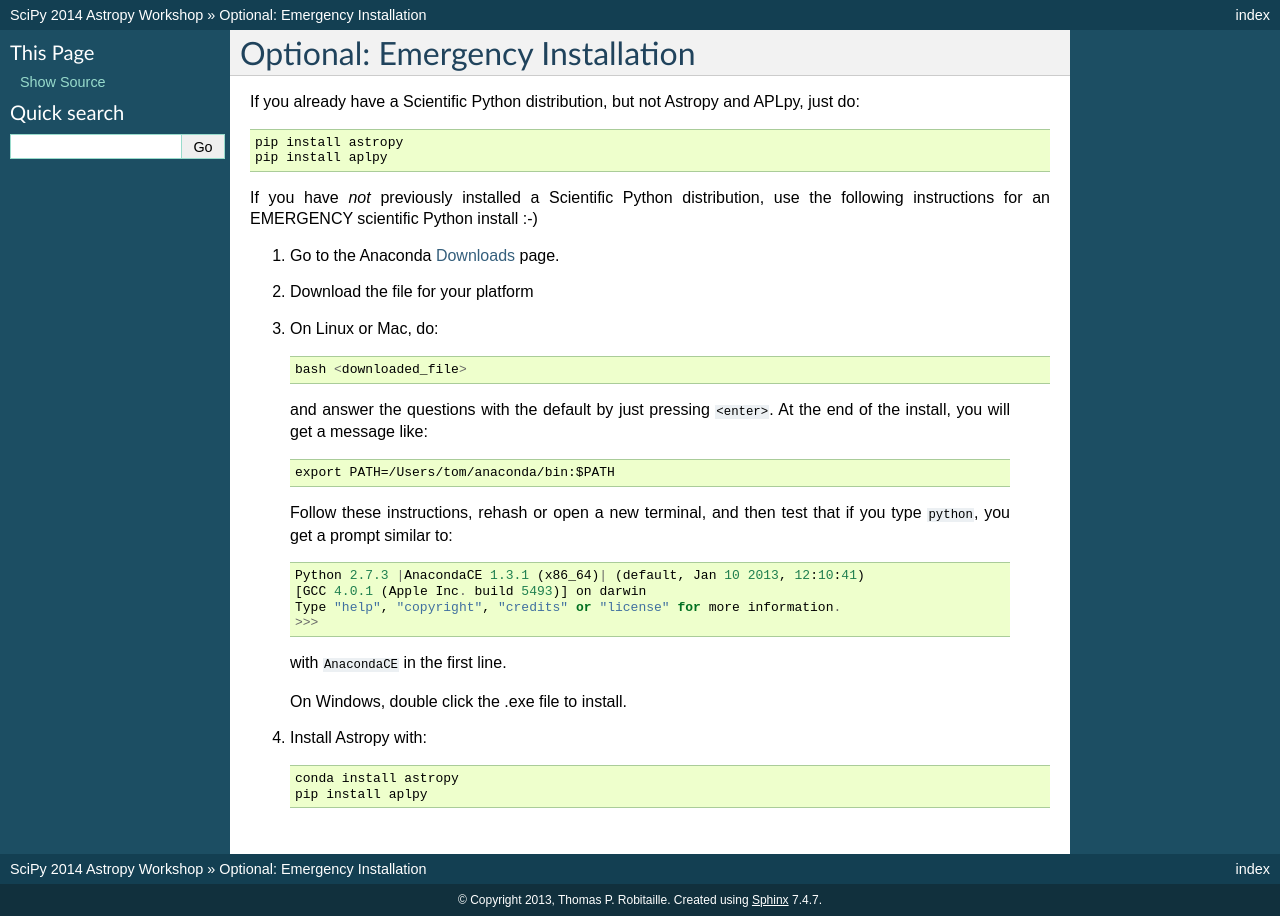
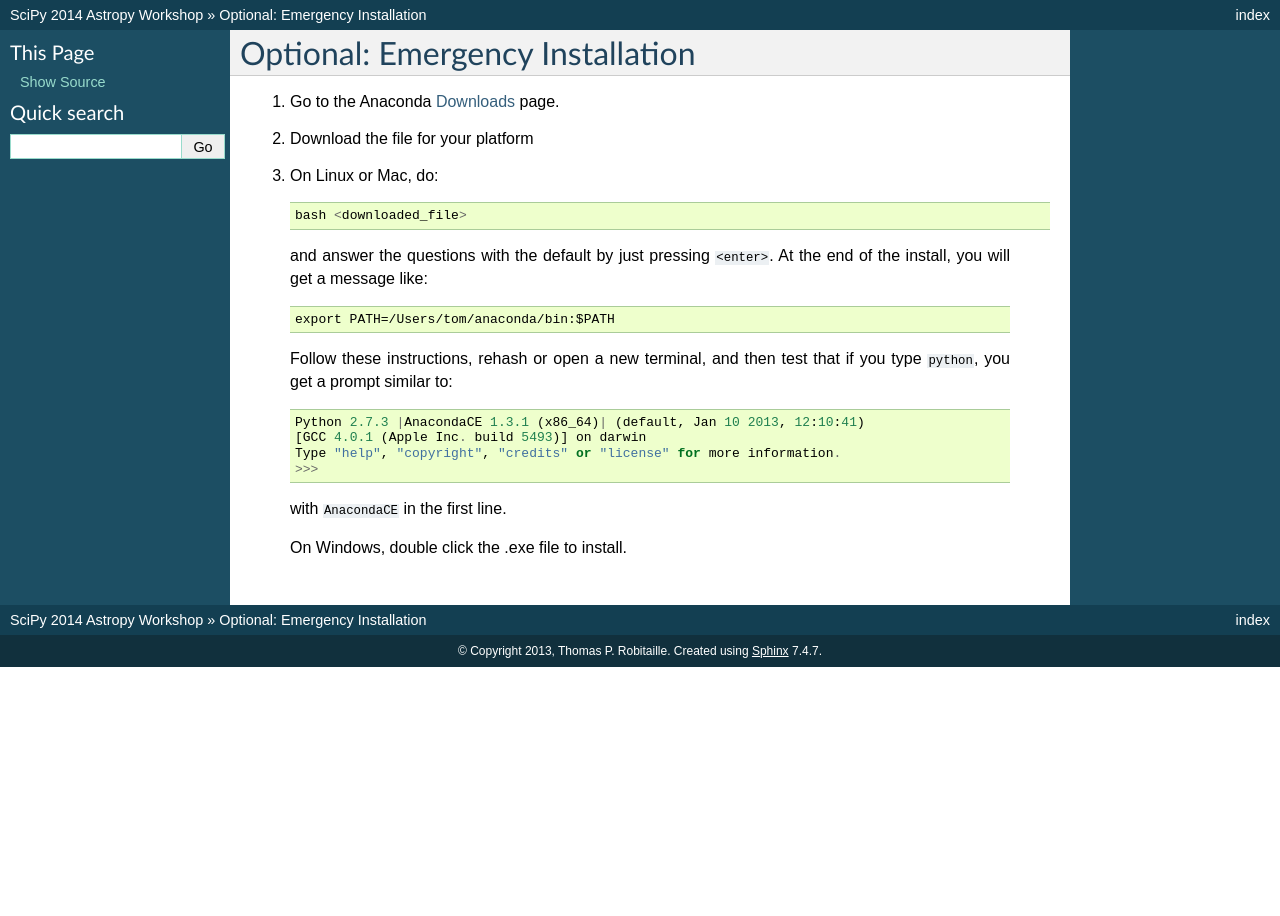
Before and after one commit to astropy/astropy4scipy2014, a Sphinx documentation site: the page built from docs/emergency_install.rst, in a window 1280 px wide. Built offline with Sphinx 7.4.7, drawn with Linux system fonts in a browser that asks for light colours; the version number could not be read and is left out.

Commit message:
Remove mentions of APLpy and Astroquery

```diff
--- a/docs/emergency_install.rst
+++ b/docs/emergency_install.rst
@@ -1,13 +1,5 @@
 Optional: Emergency Installation
 ================================
-
-If you already have a Scientific Python distribution, but not Astropy and APLpy, just do::
-
-    pip install astropy
-    pip install aplpy
-
-If you have *not* previously installed a Scientific Python distribution, use the
-following instructions for an EMERGENCY scientific Python install :-)
 
 1. Go to the Anaconda `Downloads <http://continuum.io/anacondace.html>`_ page.
 
@@ -33,8 +25,3 @@ following instructions for an EMERGENCY scientific Python install :-)
   with ``AnacondaCE`` in the first line.
 
   On Windows, double click the .exe file to install.
-
-4. Install Astropy with::
-
-      conda install astropy
-      pip install aplpy
--- a/docs/index.rst
+++ b/docs/index.rst
@@ -24,8 +24,6 @@ Notebooks
 * `Units and Quantities <_static/notebooks/Unit_Conversion.html>`_ [`Problem solutions <_static/notebooks/Unit_Conversion_solutions.html>`_]
 * `Tables <_static/notebooks/Tables.html>`_ [`Problem solutions <_static/notebooks/Tables_solutions.html>`_]
 * `Celestial Coordinates <_static/notebooks/Celestial_Coordinates.html>`_ [`Problem solutions <_static/notebooks/Celestial_Coordinates_solutions.html>`_]
-* `Affiliated Package: Astroquery <_static/notebooks/Affiliated_Package_Astroquery.html>`_
-* `Affiliated Package: APLpy <_static/notebooks/Affiliated_Package_APLpy.html>`_
 
 Getting help
 ------------
```
Also changed, not shown: 2 other files.
